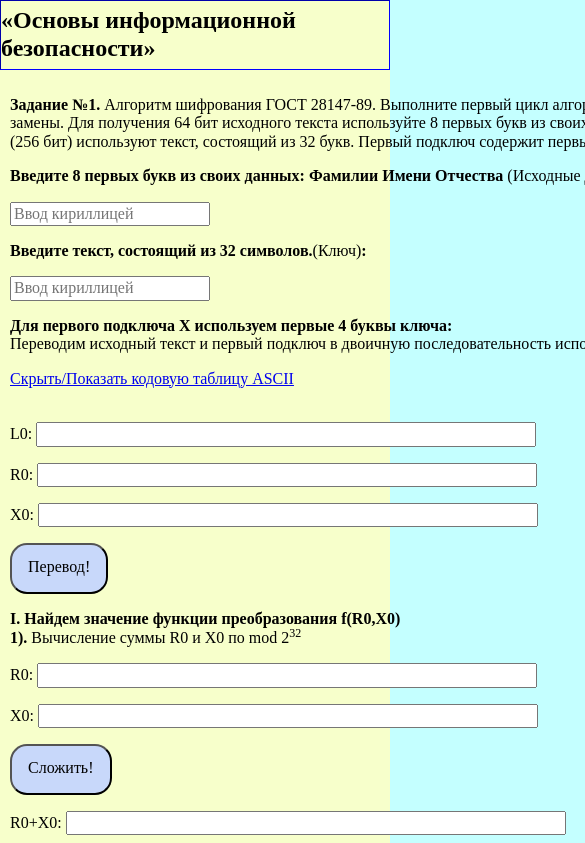
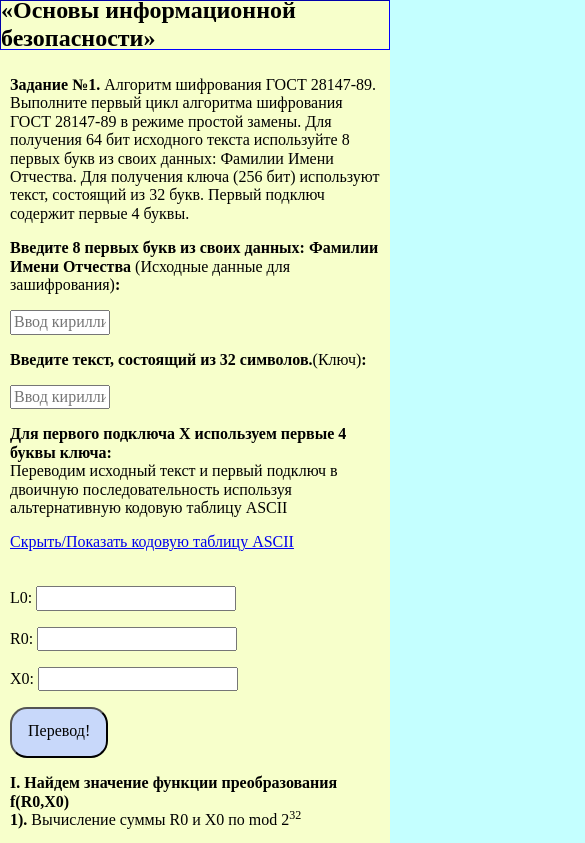
Before and after one commit to YulyaChervakova/InformationSecurityDecision, a plain HTML site: page index.html in a window 390 px wide. Shown: the top 843 px of the page, 585 px wide, since content can reach past the window. Drawn offline with Linux system fonts and the light colour scheme.

Commit message:
Update style.css

```diff
--- a/style.css
+++ b/style.css
@@ -84,3 +84,38 @@ button:active {
 button {
     background: rgb(200, 216, 250);
 }
+@media (max-width: 400px) {
+    html, body {
+    /* Убирает прокрутку по горизонтале, для мобильной версии */
+    overflow-x: hidden;
+}
+    .conteiner {
+        display: block;
+        justify-content: flex-start;
+        max-width:400 px;
+
+    }
+    header {
+        border: 1px inset blue;
+        display: flex;
+        height: 50px;
+        align-items: center;
+        justify-content: center
+    }
+    .main-location{
+        max-width: 395px;
+        display: block;
+        align-items: center;
+    }
+    input {
+        font-size: 14px;
+        width: 100px;
+    }
+    .pin {
+        width: 200px;
+    }
+    p{
+        width:370px;
+    }
+
+}
```
